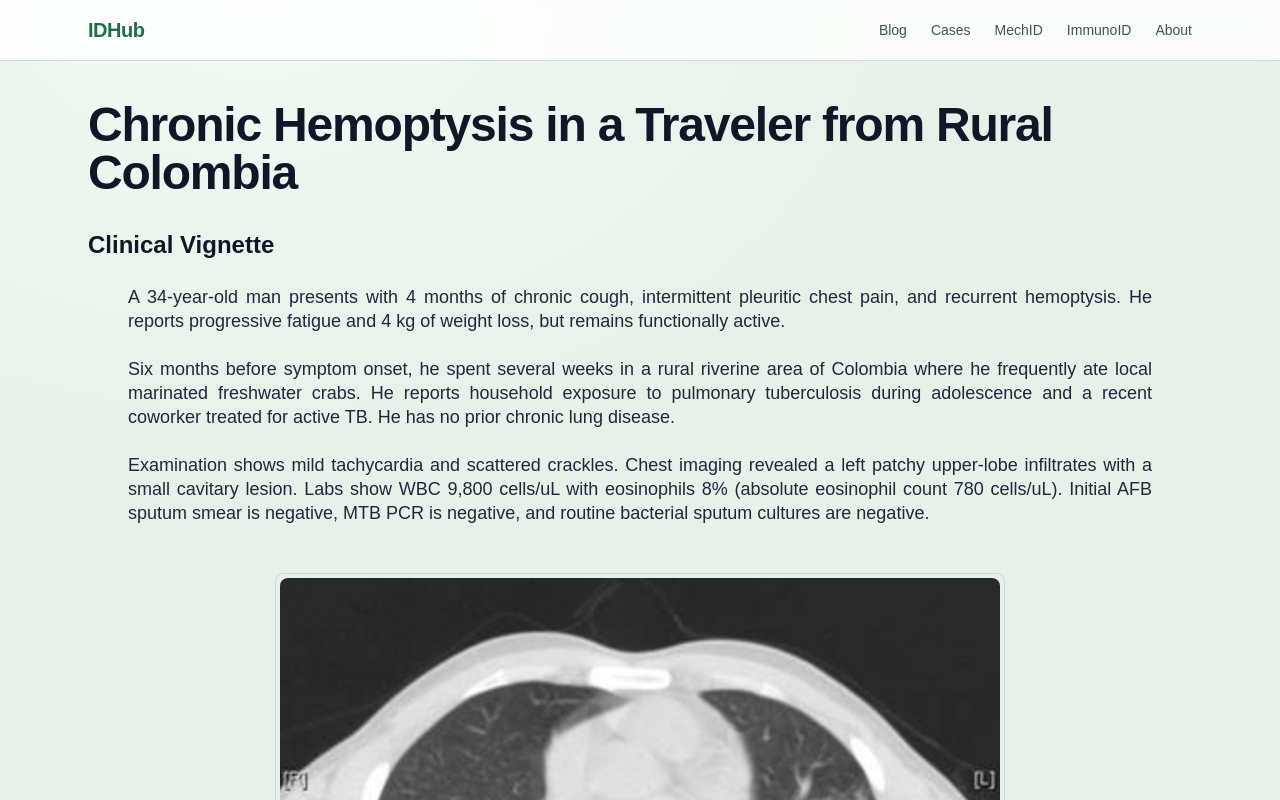
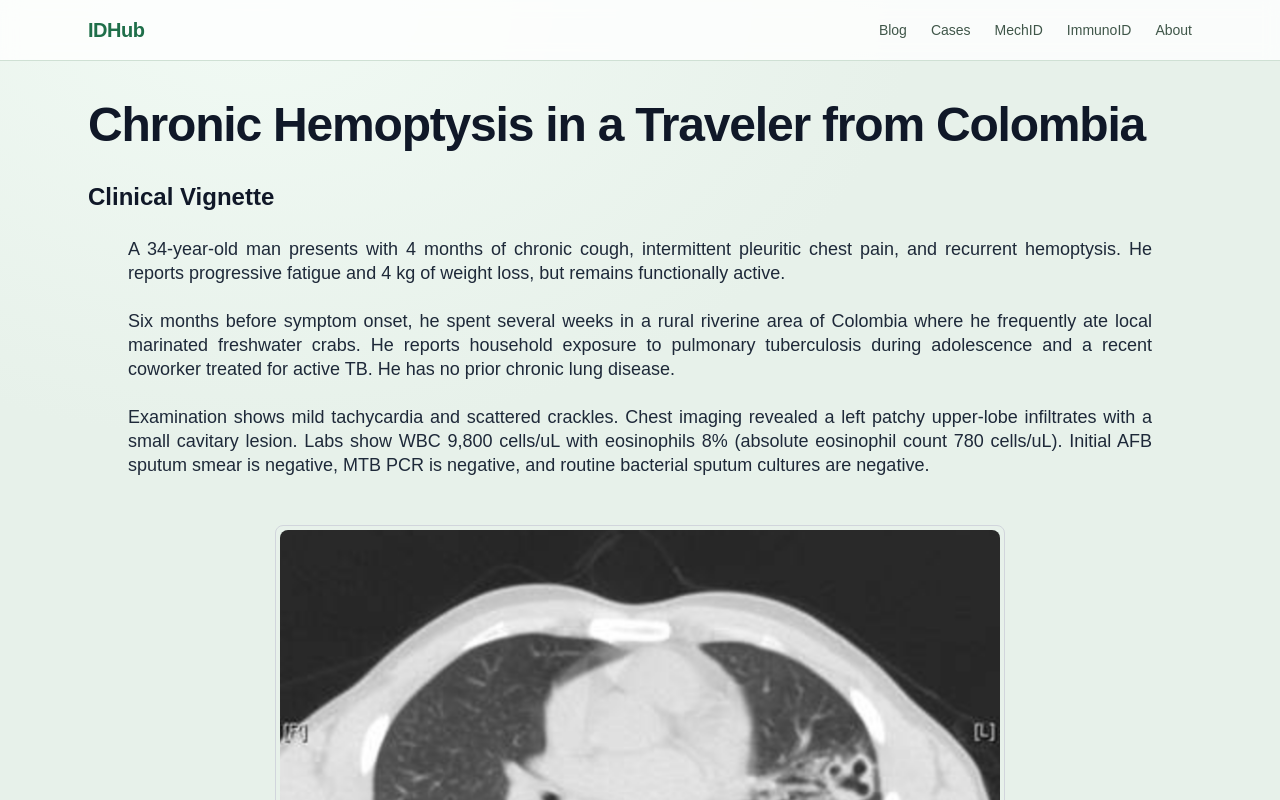
Before and after one commit to alvarojg11/IDHub, a Next.js app: page /cases/paragonimiasis in a window 1280 px wide. Shown: the top 800 px of the page. Built offline with nearby package versions, Linux system fonts and the light colour scheme.

Commit message:
update paragonimus

```diff
--- a/app/cases/page.tsx
+++ b/app/cases/page.tsx
@@ -49,9 +49,9 @@ const cases = [
     description: "Another skin lesion...",
   },
   {
-    title: "Chronic Hemoptysis in a Traveler from Rural Colombia",
+    title: "Chronic Hemoptysis in a Traveler from Colombia",
     slug: "paragonimiasis",
-    description: "When lung flukes mimic TB.",
+    description: "A cavitary lesion story.",
   },
   {
     title: "A Cryptic Case",
--- a/app/cases/paragonimiasis/page.mdx
+++ b/app/cases/paragonimiasis/page.mdx
@@ -1,5 +1,5 @@
 <h1 className="text-5xl font-extrabold tracking-tight text-gray-900 my-8">
-  Chronic Hemoptysis in a Traveler from Rural Colombia
+  Chronic Hemoptysis in a Traveler from Colombia
 </h1>
 
 <h2 className="text-2xl font-bold text-gray-900 mb-6">
```
